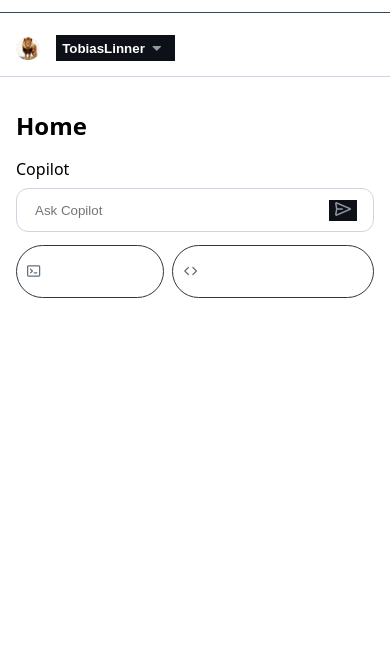
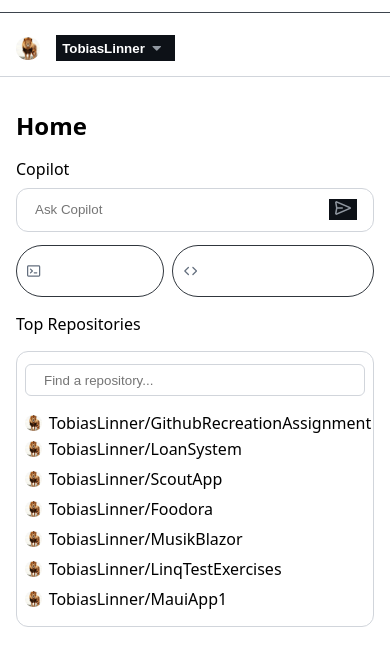
Before and after one commit to TobiasLinner/GithubRecreationAssignment, a plain HTML site: page index.html in a window 390 px wide. Shown: the part 51-716 px from the top of the page. Drawn offline with nearby package versions, Linux system fonts and the light colour scheme.

Commit message:
Sektion: Top Repositories mobilvy

```diff
--- a/global.css
+++ b/global.css
@@ -4,6 +4,8 @@
   --accent: #111;
   --border-color: #d1d5db;
   --container-bg-color: rgb(255, 255, 255);
+  --border-radius-primary: 0.75rem;
+  --border-radius-secondary: 0.375rem;
 }
 
 @media (prefers-color-scheme: dark) {
@@ -14,7 +16,8 @@
     --accent: #eee;
     --icon-colors: #9198a1;
     --border-color: #3d444d;
-    --container-bg-color:hsl(216, 28%, 7%)
+    --container-bg-color:hsl(216, 28%, 7%);
+    --container-bg-color-inner:hsl(214, 25%, 11%);
   }
 }
 
@@ -26,11 +29,22 @@ a {
   color: var(--foreground);
   text-decoration: none;
 }
+ul{
+  list-style: none;
+  padding: 0;
+  margin: 0;
+}
+li{
+}
+li img{
+  border-radius: 100%;
+  height: 1rem;
+}
 body {
   font-family: system-ui, -apple-system, BlinkMacSystemFont, "Segoe UI", Roboto,
     Oxygen, Ubuntu, Cantarell, "Open Sans", "Helvetica Neue", sans-serif;
   font-size: 1rem;
-  font-weight: 600;
+  font-weight: 350;
   margin: 0;
   padding: 0;
   background: var(--background);
@@ -41,9 +55,15 @@ body {
   display: flex;
   align-items: center;
 }
+.flex-column {
+  flex-direction: column;
+  align-items: flex-start;
+  justify-content: center;
+  gap: 0.25rem;
+}
 
 .bold{
-  font-weight: bold;
+  font-weight: 600;
 }
 
 .grow-1 {
@@ -61,3 +81,13 @@ body {
 .gap-1{
   gap: 0.5rem;
 }
+.border-around {
+  border: 1px solid var(--border-color);
+  border-radius: var(--border-radius-primary);
+  padding: 0.75rem 0.5rem;
+}
+.border-bottom {
+  border-bottom-color: rgb(61, 68, 77);
+  border-bottom-style: solid;
+  border-bottom-width: 1px;
+}
--- a/index.html
+++ b/index.html
@@ -25,7 +25,7 @@
             class="github-logo"
           />
         </a>
-        <a href="/index.html">Dashboard</a>
+        <a href="/index.html" class="bold">Dashboard</a>
       </div>
 
       <div class="middle-section">
@@ -97,7 +97,7 @@
       <main class="flex">
         <div class="container">
           <h2>Home</h2>
-          <div class="flex">
+          <article class="flex container">
             <div class="container">
               <h3>Copilot</h3>
               <div class="flex textform-container">
@@ -152,8 +152,56 @@
                   Explain stack and heap memory
                 </button>
               </div>
+              <p>Top Repositories</p>
+              <article class="article-repository border-around">
+                <div class="flex textform-container textform-container--inner">
+                  <input
+                    class="textform"
+                    type="text"
+                    placeholder="Find a repository..."
+                  />
+                </div>
+                <ul class="flex flex-column">
+                  <li>
+                    <a href="">
+<img src="/images/profile.jpg" alt="" />
+                      TobiasLinner/GithubRecreationAssignment
+                    </a>
+                  </li>
+                  <li>
+                    <a href="">
+<img src="/images/profile.jpg" alt="" />
+                    TobiasLinner/LoanSystem</li>
+                  </a>
+                  <li>
+                    <a href="">
+<img src="/images/profile.jpg" alt="" />
+                    TobiasLinner/ScoutApp</li>
+                  </a>
+                  <li>
+                    <a href="">
+<img src="/images/profile.jpg" alt="" />
+                    TobiasLinner/Foodora</li>
+                  </a>
+                  <li>
+                    <a href="">
+<img src="/images/profile.jpg" alt="" />
+                    TobiasLinner/MusikBlazor</li>
+                  </a>
+                  <li>
+                    <a href="">
+<img src="/images/profile.jpg" alt="" />
+                    TobiasLinner/LinqTestExercises</li>
+                  </a>
+                  <li>
+                    <a href="">
+<img src="/images/profile.jpg" alt="" />
+                    TobiasLinner/MauiApp1</li>
+                  </a>
+                </ul>
+              </article>
             </div>
-          </div>
+          </article>
         </div>
       </main>
     </div>
--- a/page.css
+++ b/page.css
@@ -61,11 +61,6 @@ button:hover {
  outline: 0.175em solid hsl(210, 17%, 14%);
   border-radius: 0.05em;
 }
-.border-bottom {
-  border-bottom-color: rgb(61, 68, 77);
-  border-bottom-style: solid;
-  border-bottom-width: 1px;
-}
 .btn-secondary-div{
   display: flex;
   align-items: center;
@@ -91,16 +86,32 @@ button:hover {
   background: var(--container-bg-color);
   border: 0.1rem solid var(--border-color);
   border-radius: 0.75rem;
-  height: 2.75rem;
-  padding: 0rem 1rem;
+  padding: 0.65rem 1rem;
   display:flex;
   justify-content: space-between;
   width: 100%;
   max-width: 45rem;
 }
+.textform-container--inner {
+  background: var(--container-bg-color-inner);
+  padding: 0.4rem 1rem;
+  border-radius: var(--border-radius-secondary);
+}
 .textform-container svg{
   color: white;
   filter: invert(61%) sepia(9%) saturate(334%) hue-rotate(174deg) brightness(97%) contrast(86%);
+}
+.article-repository{
+  background: var(--container-bg-color);
+  display: flex;
+  flex-direction: column;
+  gap: 1rem;
+  margin-top: 1rem;
+}
+.article-repository ul li a{
+  display: flex;
+  align-items: center;
+  gap: 0.40rem;
 }
 button svg{
   filter:
```
